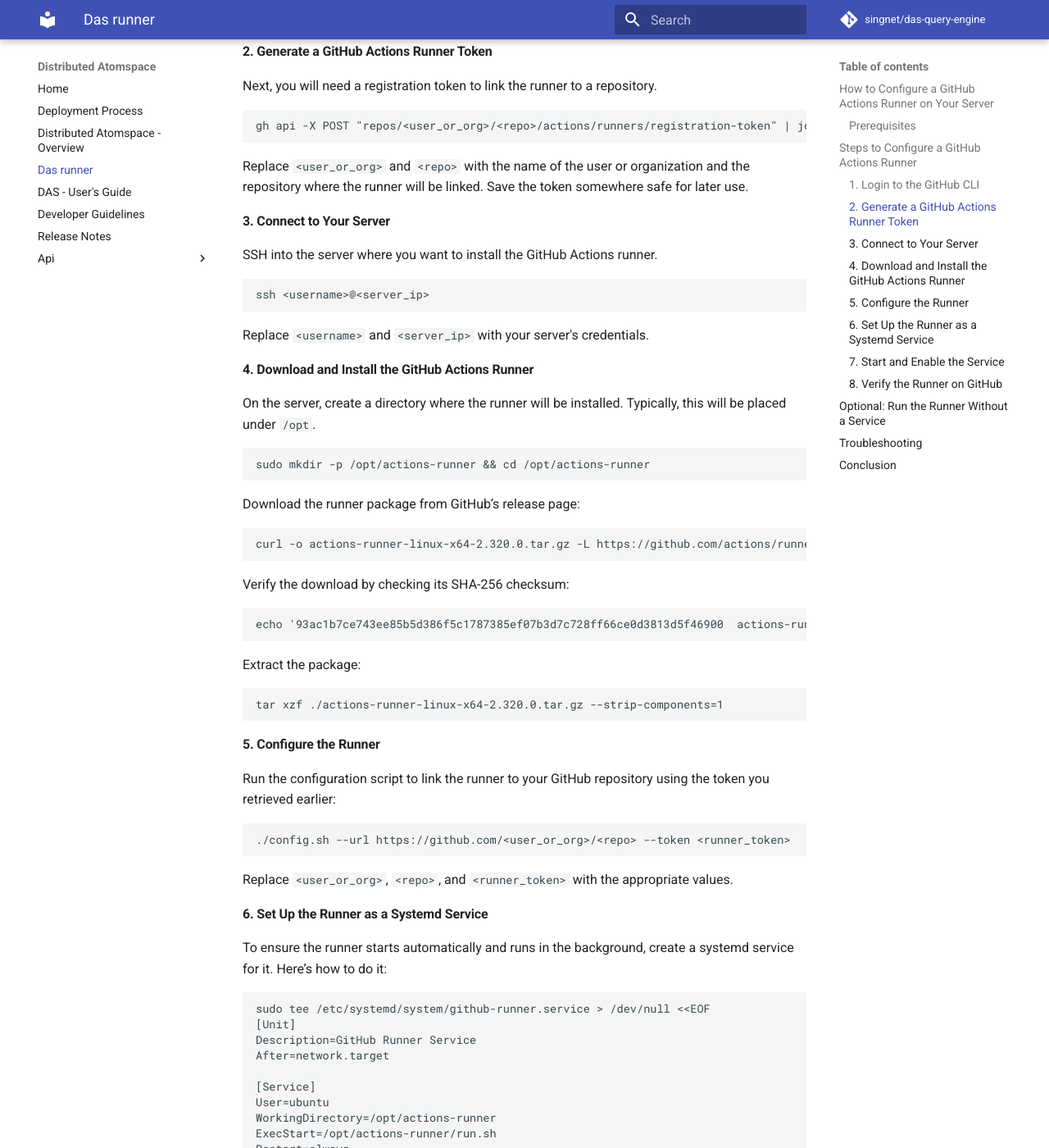
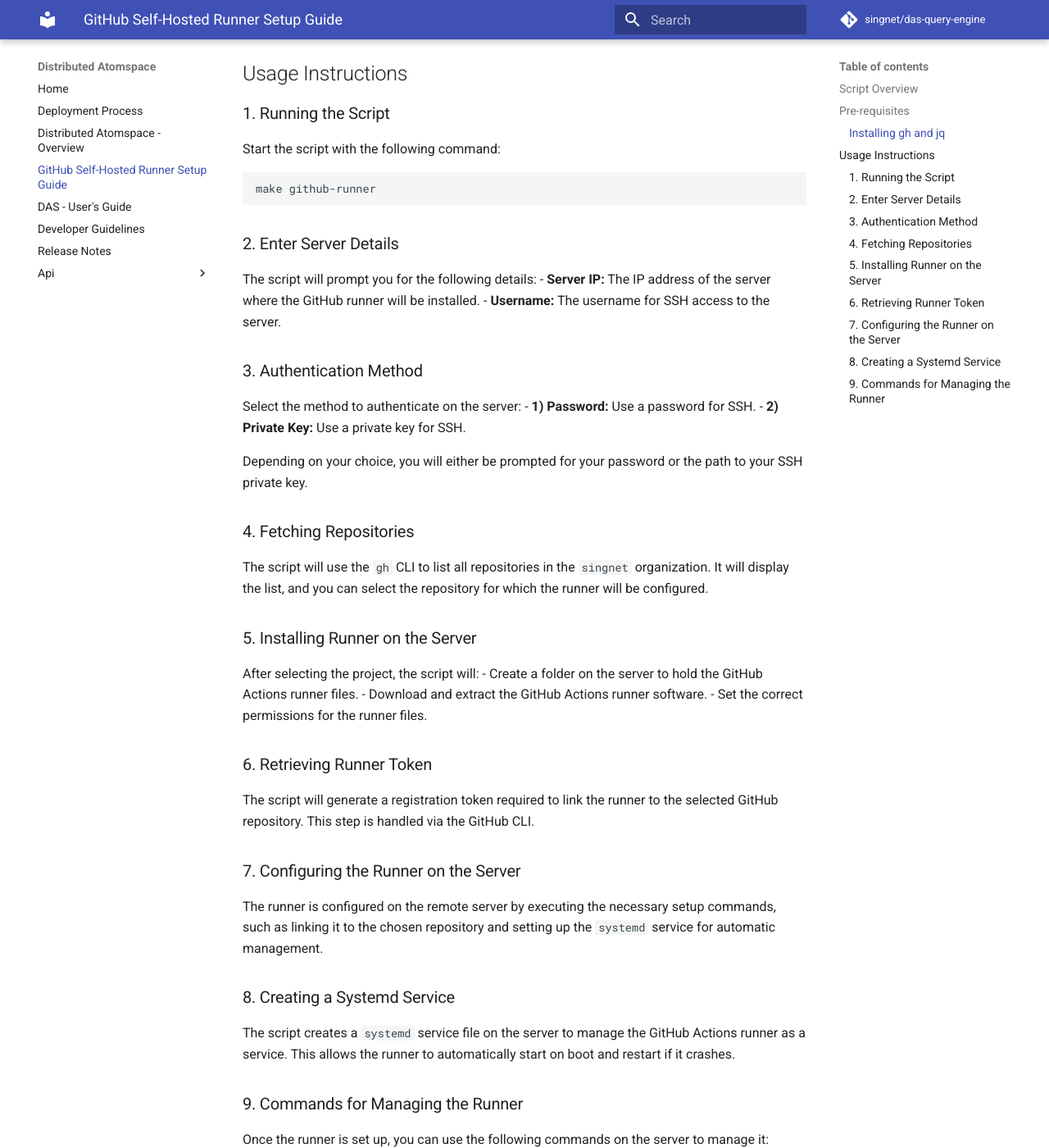
Before and after one commit to singnet/das, an MkDocs documentation site: the page built from docs/das-runner.md, in a window 1280 px wide and 1400 px high, scrolled down 780 px. Shown: the whole window at 82% size. Built offline with MkDocs 1.6.1 and Material for MkDocs 9.7.7, drawn with Linux system fonts in a browser that asks for light colours; comment, search, counter and statistics services are not loaded; some of the changed text lies outside the part shown.

Commit message:
das-110: Github Runner doc

````diff
--- a/docs/das-runner.md
+++ b/docs/das-runner.md
@@ -1,150 +1,98 @@
-### How to Configure a GitHub Actions Runner on Your Server
+# GitHub Self-Hosted Runner Setup Guide
 
-This guide explains how to manually configure a self-hosted GitHub Actions runner on your server. A runner allows you to execute CI/CD jobs from GitHub Actions on your infrastructure instead of using GitHub-hosted runners.
+This guide walks through the steps required to configure a self-hosted GitHub Actions runner for projects in the `singnet` organization using the `github-runner` script.
 
-#### Prerequisites
+## Script Overview
 
-- Access to a server (SSH login).
-- GitHub CLI (`gh`) installed.
-- User with `admin` access to the repository where you want to configure the runner.
-- Sudo or root access on the server.
-- Basic familiarity with Linux commands and system administration.
+The script automates the process of:
+1. Connecting to a remote server (using either password or SSH key authentication).
+2. Fetching the list of GitHub repositories.
+3. Selecting a repository to configure the runner for.
+4. Installing the GitHub Actions runner on the server.
+5. Configuring the runner and creating a `systemd` service to manage it.
 
----
+## Pre-requisites
 
-### Steps to Configure a GitHub Actions Runner
+Before running the script, ensure the following:
+1. The `gh` CLI is installed and authenticated with GitHub.
+   - You can install the `gh` CLI by following [this link](https://cli.github.com/).
+2. You have SSH access to the server where the runner will be installed.
+3. `jq` is installed on the local machine to parse JSON responses.
 
-#### 1. **Login to the GitHub CLI**
-
-First, ensure that you have `gh` installed on your local machine.
+### Installing `gh` and `jq`
 
 ```bash
-gh auth login
+# Install GitHub CLI
+sudo apt install gh
+
+# Install jq
+sudo apt install jq
 ```
 
-This command will authenticate your GitHub account. Follow the prompts to complete the authentication process.
+## Usage Instructions
 
-#### 2. **Generate a GitHub Actions Runner Token**
+### 1. Running the Script
 
-Next, you will need a registration token to link the runner to a repository.
+Start the script with the following command:
 
 ```bash
-gh api -X POST "repos/<user_or_org>/<repo>/actions/runners/registration-token" | jq -r .token
+make github-runner
 ```
 
-Replace `<user_or_org>` and `<repo>` with the name of the user or organization and the repository where the runner will be linked. Save the token somewhere safe for later use.
+### 2. Enter Server Details
 
-#### 3. **Connect to Your Server**
+The script will prompt you for the following details:
+- **Server IP:** The IP address of the server where the GitHub runner will be installed.
+- **Username:** The username for SSH access to the server.
 
-SSH into the server where you want to install the GitHub Actions runner.
+### 3. Authentication Method
 
-```bash
-ssh <username>@<server_ip>
-```
+Select the method to authenticate on the server:
+- **1) Password:** Use a password for SSH.
+- **2) Private Key:** Use a private key for SSH.
 
-Replace `<username>` and `<server_ip>` with your server's credentials.
+Depending on your choice, you will either be prompted for your password or the path to your SSH private key.
 
-#### 4. **Download and Install the GitHub Actions Runner**
+### 4. Fetching Repositories
 
-On the server, create a directory where the runner will be installed. Typically, this will be placed under `/opt`.
+The script will use the `gh` CLI to list all repositories in the `singnet` organization. It will display the list, and you can select the repository for which the runner will be configured.
 
-```bash
-sudo mkdir -p /opt/actions-runner && cd /opt/actions-runner
-```
+### 5. Installing Runner on the Server
 
-Download the runner package from GitHub’s release page:
+After selecting the project, the script will:
+- Create a folder on the server to hold the GitHub Actions runner files.
+- Download and extract the GitHub Actions runner software.
+- Set the correct permissions for the runner files.
 
-```bash
-curl -o actions-runner-linux-x64-2.320.0.tar.gz -L https://github.com/actions/runner/releases/download/v2.320.0/actions-runner-linux-x64-2.320.0.tar.gz
-```
+### 6. Retrieving Runner Token
 
-Verify the download by checking its SHA-256 checksum:
+The script will generate a registration token required to link the runner to the selected GitHub repository. This step is handled via the GitHub CLI.
 
-```bash
-echo '93ac1b7ce743ee85b5d386f5c1787385ef07b3d7c728ff66ce0d3813d5f46900  actions-runner-linux-x64-2.320.0.tar.gz' | shasum -a 256 -c
-```
+### 7. Configuring the Runner on the Server
 
-Extract the package:
+The runner is configured on the remote server by executing the necessary setup commands, such as linking it to the chosen repository and setting up the `systemd` service for automatic management.
 
-```bash
-tar xzf ./actions-runner-linux-x64-2.320.0.tar.gz --strip-components=1
-```
+### 8. Creating a Systemd Service
 
-#### 5. **Configure the Runner**
+The script creates a `systemd` service file on the server to manage the GitHub Actions runner as a service. This allows the runner to automatically start on boot and restart if it crashes.
 
-Run the configuration script to link the runner to your GitHub repository using the token you retrieved earlier:
+### 9. Commands for Managing the Runner
 
-```bash
-./config.sh --url https://github.com/<user_or_org>/<repo> --token <runner_token>
-```
+Once the runner is set up, you can use the following commands on the server to manage it:
 
-Replace `<user_or_org>`, `<repo>`, and `<runner_token>` with the appropriate values.
+- **Start the runner:**
+  ```bash
+  sudo systemctl start <runner-service-name>
+  ```
 
-#### 6. **Set Up the Runner as a Systemd Service**
+- **Check the runner status:**
+  ```bash
+  sudo systemctl status <runner-service-name>
+  ```
 
-To ensure the runner starts automatically and runs in the background, create a systemd service for it. Here’s how to do it:
+- **Stop the runner:**
+  ```bash
+  sudo systemctl stop <runner-service-name>
+  ```
 
-```bash
-sudo tee /etc/systemd/system/github-runner.service > /dev/null <<EOF
-[Unit]
-Description=GitHub Runner Service
-After=network.target
-
-[Service]
-User=ubuntu
-WorkingDirectory=/opt/actions-runner
-ExecStart=/opt/actions-runner/run.sh
-Restart=always
-
-[Install]
-WantedBy=multi-user.target
-EOF
-```
-
-**Note:** If you installed the runner in a custom directory, update the `WorkingDirectory` and `ExecStart` paths accordingly.
-
-#### 7. **Start and Enable the Service**
-
-Reload the systemd manager to acknowledge the new service and start the runner:
-
-```bash
-sudo systemctl daemon-reload
-sudo systemctl enable github-runner
-sudo systemctl start github-runner
-```
-
-You can check the runner's status with:
-
-```bash
-sudo systemctl status github-runner
-```
-
-#### 8. **Verify the Runner on GitHub**
-
-Go to your GitHub repository and navigate to **Settings > Actions > Runners**. You should see the new runner listed as "online."
-
----
-
-### Optional: Run the Runner Without a Service
-
-If you don’t want to create a systemd service, you can simply run the runner in the foreground by executing:
-
-```bash
-./run.sh
-```
-
-This approach requires the terminal to remain open for the runner to keep working.
-
----
-
-### Troubleshooting
-
-- **Runner not appearing in GitHub**: Ensure that the server has access to the internet and that there are no firewall restrictions blocking GitHub Actions from communicating with your runner.
-- **Runner service failed to start**: Check the logs using `journalctl -u github-runner` for more information.
-- **Token expired**: Registration tokens are short-lived. If you get an error about the token being expired, generate a new one by repeating Step 2.
-
----
-
-### Conclusion
-
-You’ve successfully set up a self-hosted GitHub Actions runner on your server. It will now be available to execute jobs in the specified repository. If you want to scale up, you can repeat the process to add more runners, or manage multiple repositories with different configurations!
+Replace `<runner-service-name>` with the actual name of the service, which is derived from the project name (e.g., `myproject-runner`).
````
Also changed, not shown: 1 other file.
